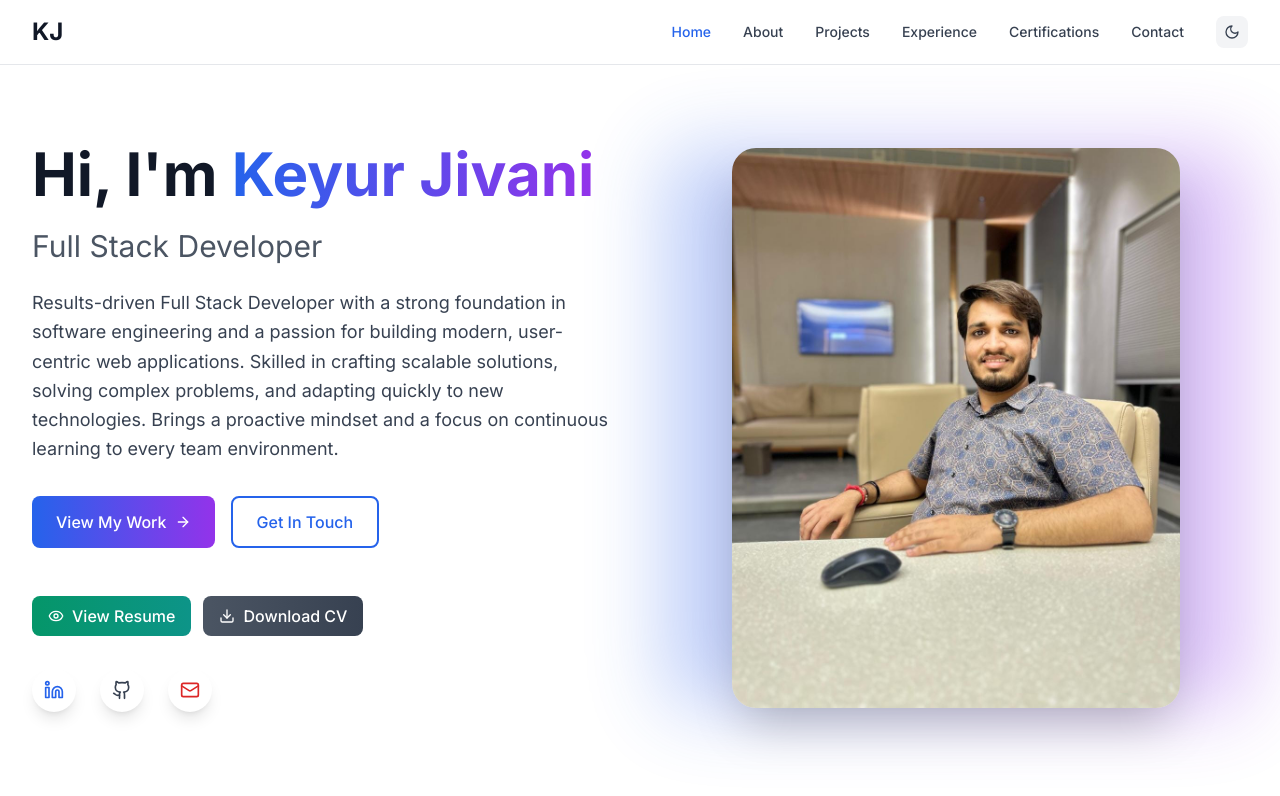
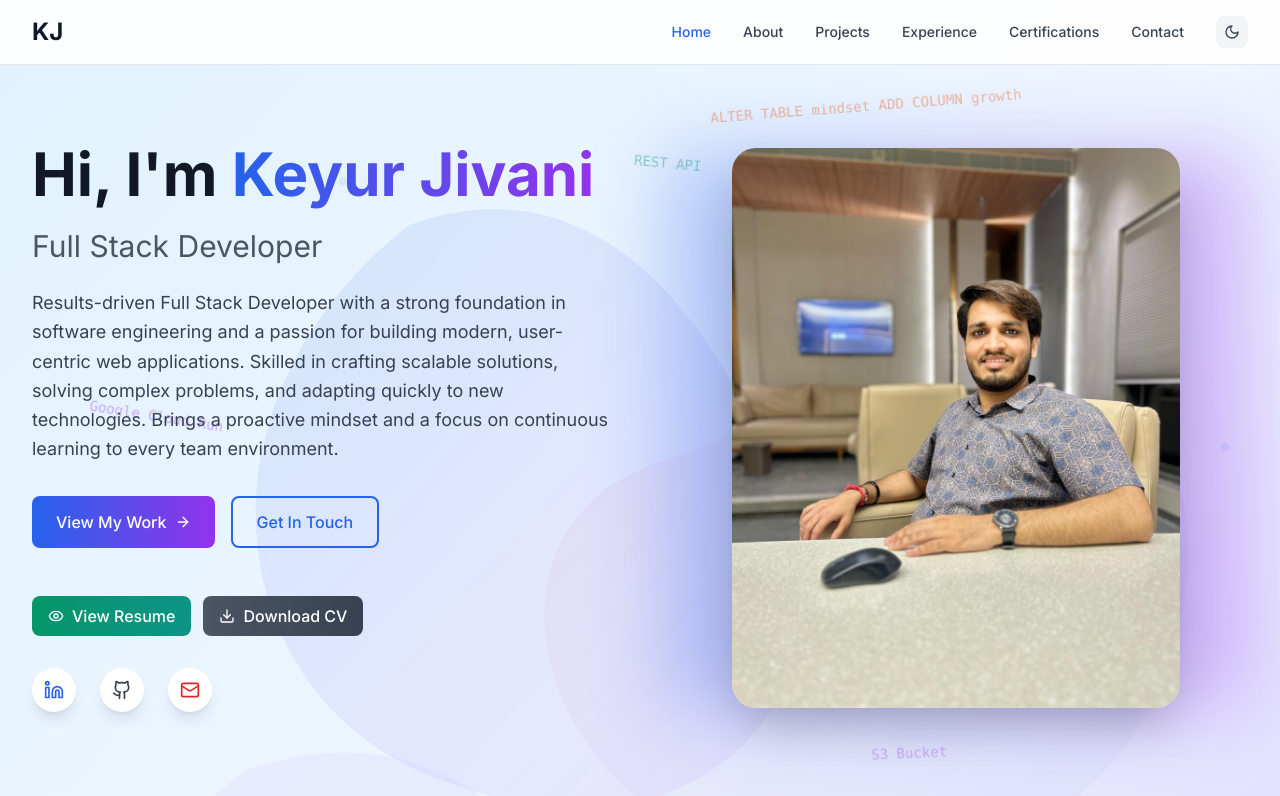
Before and after one commit to keyur1149/keyur1149.github.io, a React (Vite) app: page / in a window 1280 px wide. Shown: the top 796 px of the page. Built offline with nearby package versions, Linux system fonts and the light colour scheme.

Commit message:
Ensure background is visible
The animated background is now visible on the homepage.

```diff
--- a/src/components/AnimatedBackground.tsx
+++ b/src/components/AnimatedBackground.tsx
@@ -67,7 +67,7 @@ const AnimatedBackground: React.FC = () => {
   };
 
   return (
-    <div className="absolute inset-0 overflow-hidden -z-10">
+    <div className="absolute inset-0 overflow-hidden z-0">
       {/* Animated Gradient Background */}
       <div className="absolute inset-0 bg-gradient-to-br from-blue-50 via-purple-50 to-indigo-100 dark:from-gray-900 dark:via-blue-900/20 dark:to-gray-800 animate-gradient-shift"></div>
 
```
